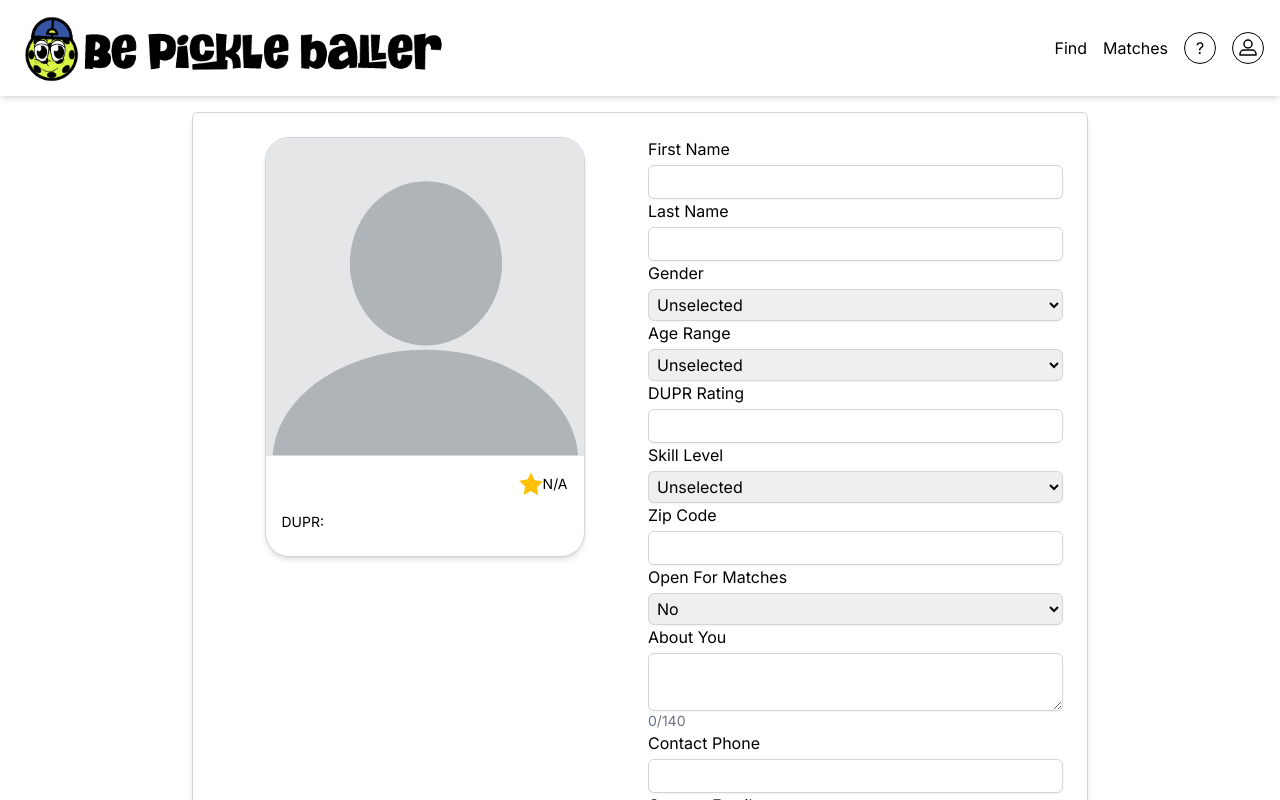
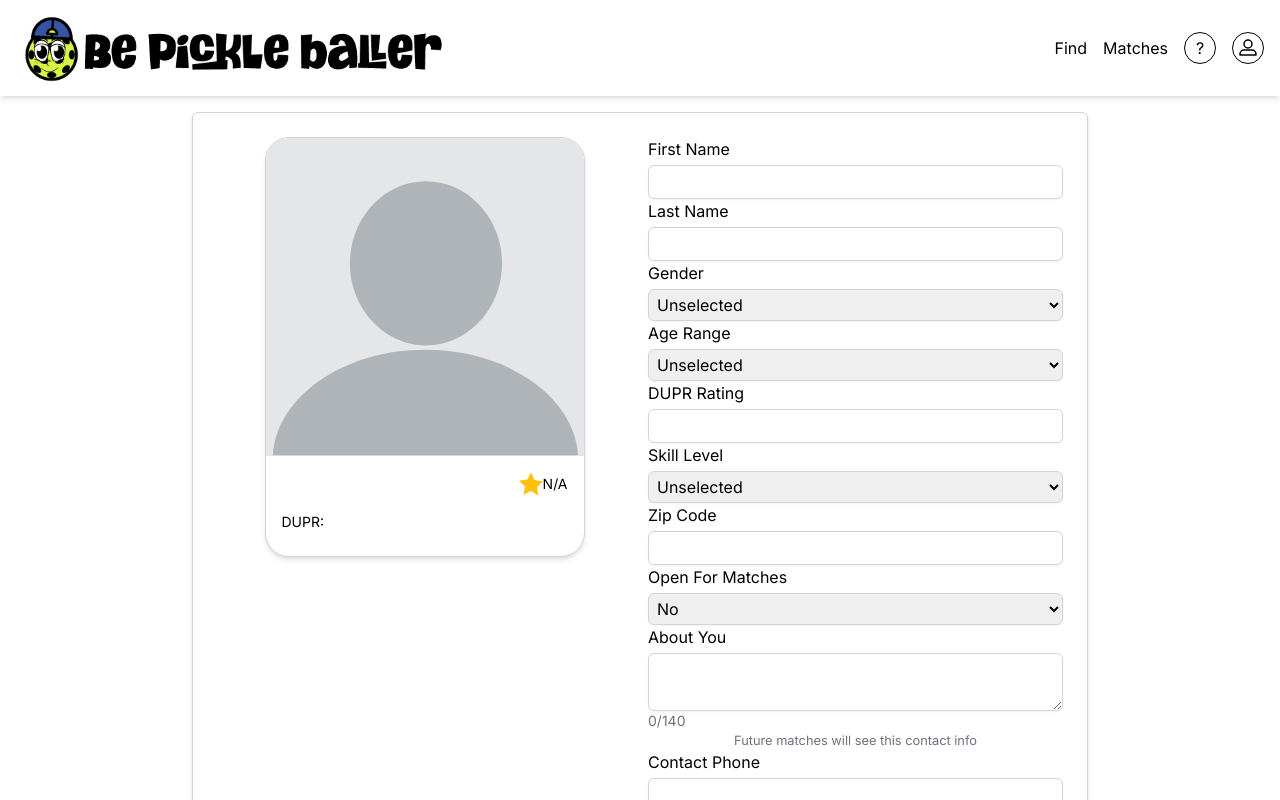
Before and after one commit to btejes/bepickleballer-matchmaking, a Next.js app: page /profile in a window 1280 px wide. Shown: the top 800 px of the page. Built offline with nearby package versions, Linux system fonts and the light colour scheme; no server answers.

Commit message:
Readded contact info disclaimer on profileForm

```diff
--- a/library/ProfileForm.jsx
+++ b/library/ProfileForm.jsx
@@ -220,6 +220,11 @@ const ProfileForm = ({ profile, onProfileChange, onProfileSave }) => {
             {formData.aboutYou?.length}/140
           </small>
         </div>
+        <div className="col-span-2 flex  justify-center">
+          <small className="text-gray-500">
+            Future matches will see this contact info
+          </small>
+        </div>
         <div className="col-span-1 flex flex-col">
           <label htmlFor="phone">Contact Phone</label>
           <input
```
